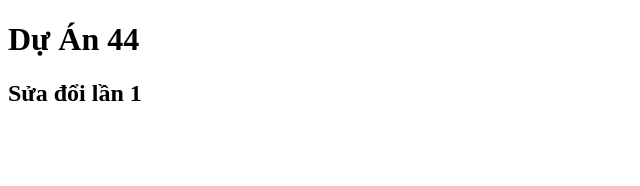
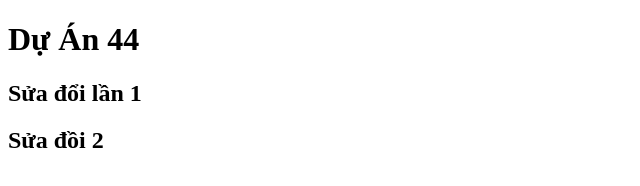
Before and after one commit to Kelvin-vn/duan4, a plain HTML site: page index.html in a window 1280 px wide. Shown: the whole page, without its empty margins (0-640 px from the left). Drawn offline with Linux system fonts and the light colour scheme.

Commit message:
test commit lan3

```diff
--- a/index.html
+++ b/index.html
@@ -8,5 +8,6 @@
   <body>
     <h1>Dự Án 44</h1>
     <h2>Sửa đổi lần 1</h2>
+    <h2>Sửa đồi 2</h2>
   </body>
 </html>
```
